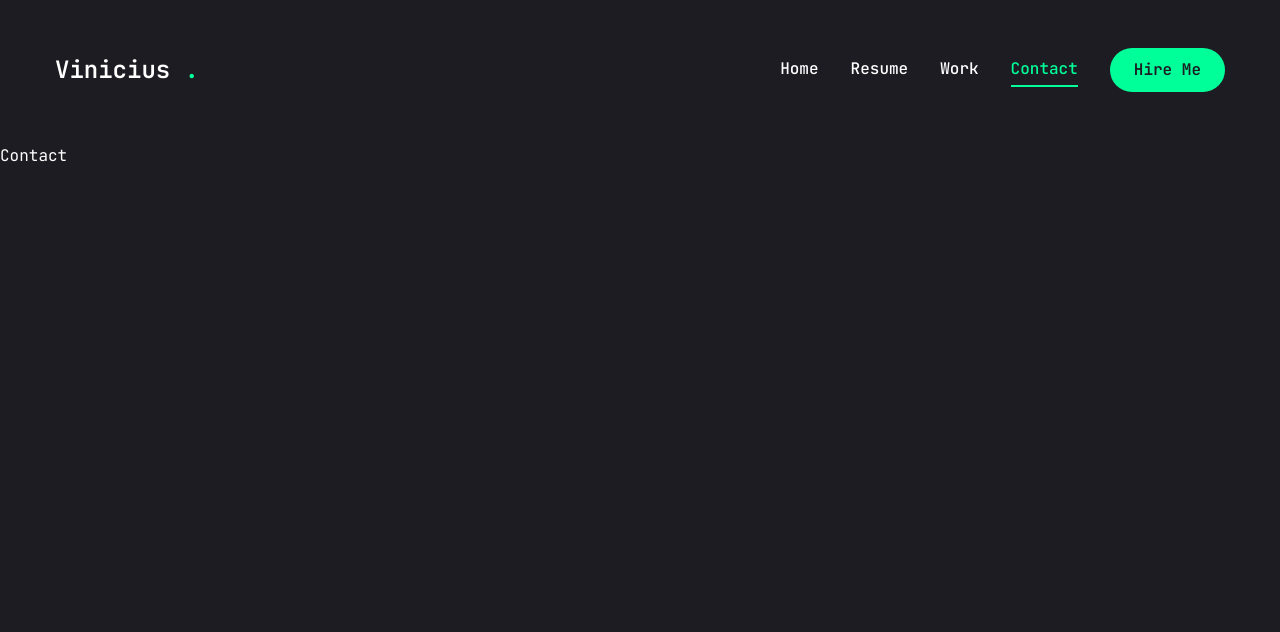
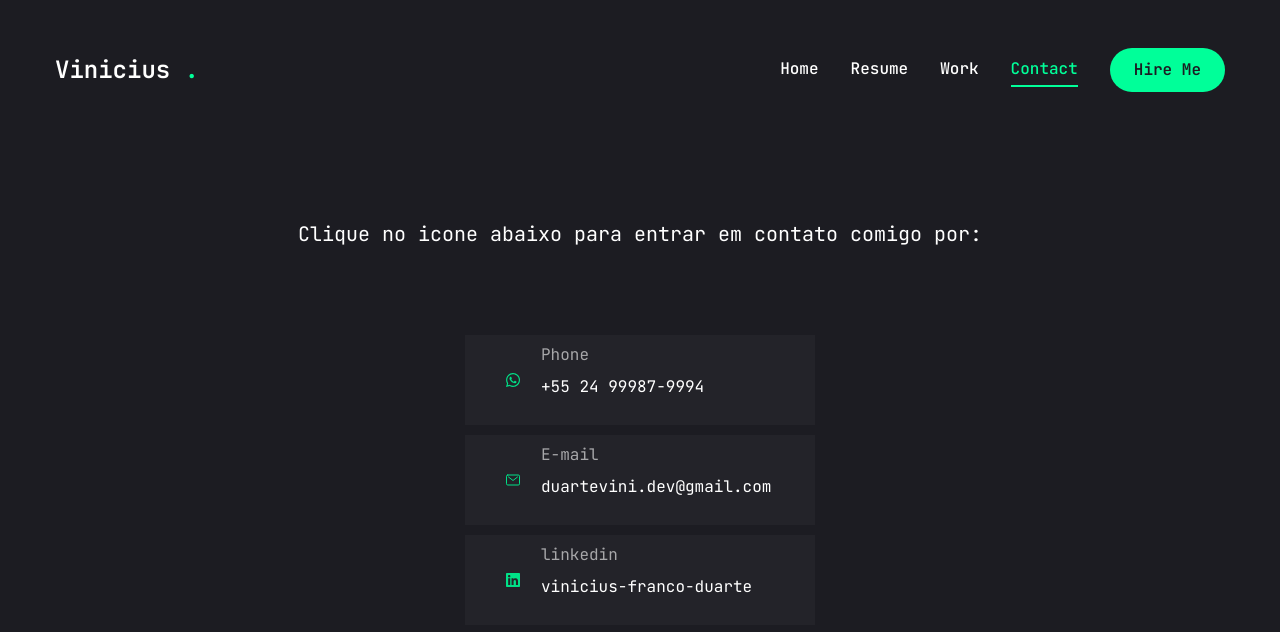
Before and after one commit to francovinicius/vinicius_duarte, a Next.js app: page /contact in a window 1280 px wide. Shown: the top 632 px of the page. Built offline with nearby package versions, Linux system fonts and the light colour scheme.

Commit message:
Create: - Create contact page

```diff
--- a/app/contact/page.jsx
+++ b/app/contact/page.jsx
@@ -1,8 +1,65 @@
 import React from 'react'
+
+import { IoMailOutline } from "react-icons/io5";
+import { FaLinkedin, FaWhatsapp } from 'react-icons/fa'
+
+
+const contacts = {
+  title: 'Formação',
+  description: 'Hoje estou cursando Pós-Graduação em Desenvolvimento Full Stack na PUC Minas, porém em minha tragetória me graduei em Matemática e Análise e Desenvolvimento de Sistemas nas universidades abaixo mencionadas:',
+  items: [
+    {
+      item_name: "Phone",
+      item_date: '+55 24 99987-9994',
+      icon: <FaWhatsapp />,
+      link: 'https://api.whatsapp.com/send?phone=5524999879994&text=Ol%C3%A1',
+
+    },
+    {
+      item_name: "E-mail",
+      item_date: 'duartevini.dev@gmail.com',
+      icon: <IoMailOutline />,
+      link: 'mailto:duartevini.dev',
+
+    },
+    {
+      item_name: "linkedin",
+      item_date: 'vinicius-franco-duarte',
+      icon: <FaLinkedin />,
+      link: 'https://www.linkedin.com/in/vinicius-franco-duarte/',
+
+    },
+  ]
+}
+
 
 const Contact = () => {
   return (
-    <div>Contact</div>
+    <section className="flex flex-col justify-center items-center text-center xl:text-left mt-[5rem]">
+      <span className="text-xl mb-[2rem]">Clique no icone abaixo para entrar em contato comigo por:</span>
+
+      <div value='contacts' className='w-full'>
+        <div className='flex flex-col gap-[30px] text-center xl:text-left'>
+
+          <div className='h-[400px] flex items-center justify-center'>
+            <ul className='grid grid-cols-1 items gap-[10px]'>
+              {contacts.items.map((item, index) => {
+                return <li key={index} className='bg-[#232329] h-[90px] xl:w-[350px] py-6 px-10 flex flex-col justify-center'>
+                  <div className='flex gap-5 items-center'>
+                    <a href={item.link} target='_blank' className='text-accent text-accent-hover'>{item.icon}</a>
+                    <div className='flex flex-col items-start'>
+                      <p className='text-white/60'>{item.item_name}</p>
+                      <p className='max-w[260px] min-h-[50px]'>{item.item_date}</p>
+                    </div>
+                  </div>
+                </li>
+              })}
+            </ul>
+          </div>
+        </div>
+      </div>
+
+    </section>
   )
 }
 
--- a/app/page.jsx
+++ b/app/page.jsx
@@ -3,6 +3,8 @@ import { MdOutlineCloudDownload } from "react-icons/md";
 import React from 'react'
 import SocialIcons from "@/components/SocialIcons";
 import Photo from "@/components/Photo";
+
+import { FaGithub, FaLinkedin, FaWhatsapp } from 'react-icons/fa'
 
 const Home = () => {
   return (
```
